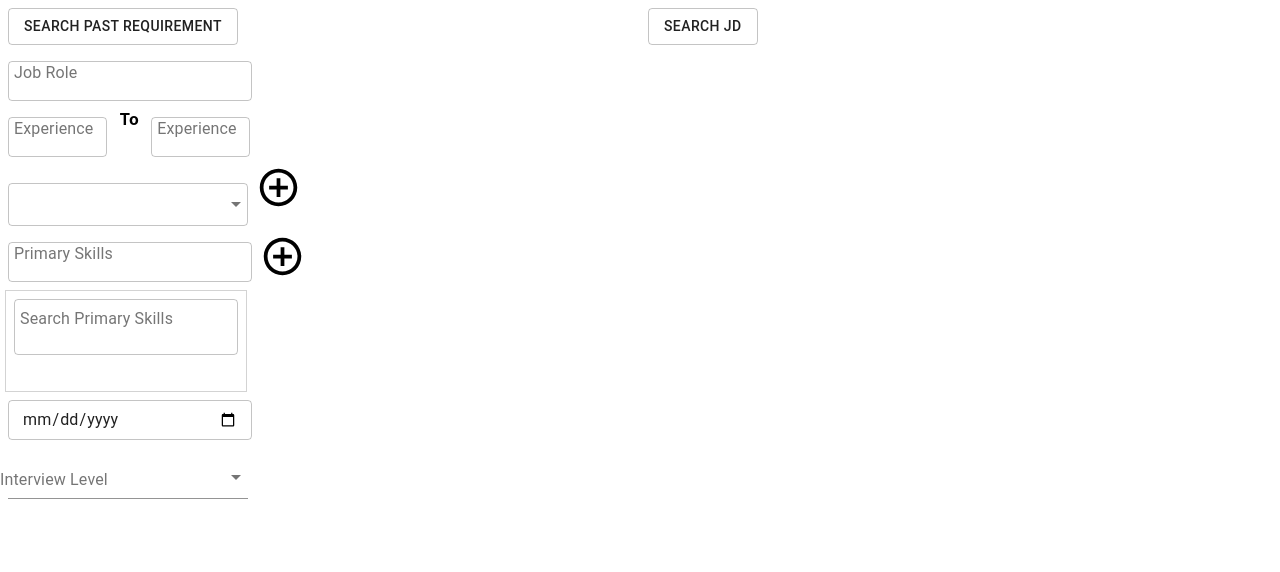
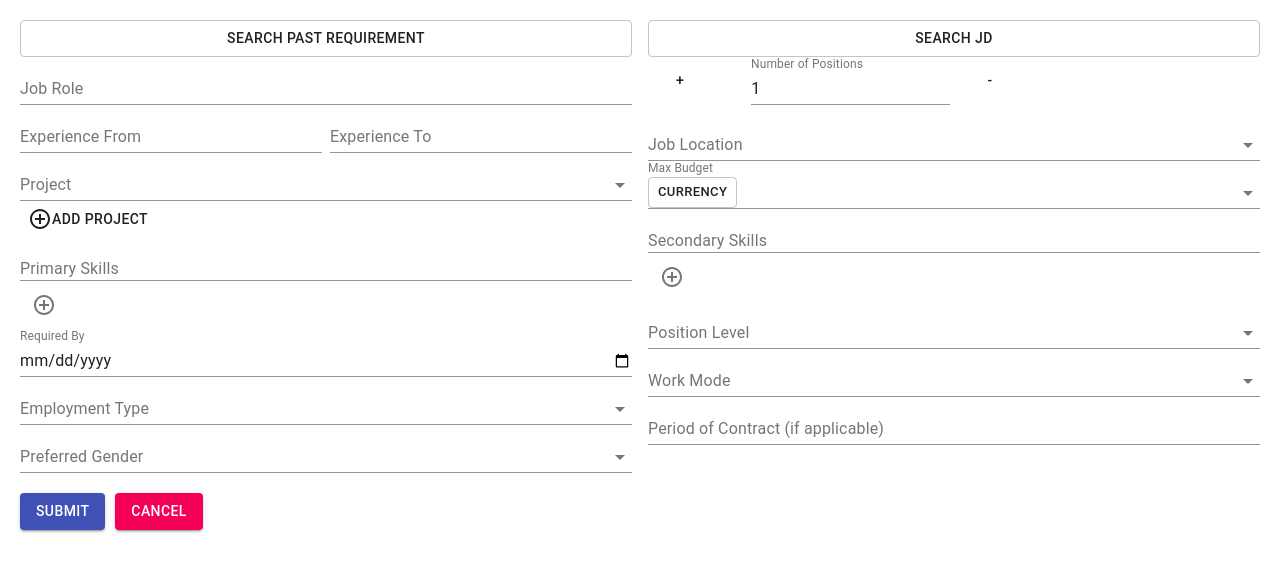
Before and after one commit to Vaibhavwadkar/erp-project-demo, a React (Create React App) app: page / in a window 1280 px wide. Shown: the top 572 px of the page. Built offline with nearby package versions, Linux system fonts and the light colour scheme.

Commit message:
'CandidateRequirement-v2'

```diff
--- a/package.json
+++ b/package.json
@@ -11,6 +11,7 @@
     "@testing-library/jest-dom": "^5.16.5",
     "@testing-library/react": "^13.4.0",
     "@testing-library/user-event": "^13.5.0",
+    "bootstrap": "^5.3.0",
     "react": "^18.2.0",
     "react-dom": "^18.2.0",
     "react-hook-form": "^7.44.3",
--- a/src/App.css
+++ b/src/App.css
@@ -1,3 +1,6 @@
-#outlined-size-small b{
-  margin-top: 50%;
-}
+/* .form-actions {
+  margin-top: 20px;
+  display: flex;
+  justify-content: flex-end;
+  gap: 10px;
+} */
--- a/src/Pages/CandidateRequirement.jsx
+++ b/src/Pages/CandidateRequirement.jsx
@@ -1,161 +1,267 @@
-import React from 'react'
-import { Grid, Button, TextField, makeStyles, useTheme, Select, OutlinedInput, MenuItem, FormControl, InputLabel } from '@material-ui/core';
+import React, { useState } from 'react';
+import {
+  Grid,
+  Button,
+  TextField,
+  Select,
+  MenuItem,
+  FormControl,
+  InputLabel,
+  InputAdornment,
+  Chip,
+  IconButton,
+} from '@material-ui/core';
+import Autocomplete from '@mui/material/Autocomplete';
 import AddCircleOutlineIcon from '@mui/icons-material/AddCircleOutline';
-import Box from '@mui/material/Box';
+import SearchIcon from '@mui/icons-material/Search';
 
-const useStyle = makeStyles(theme => ({
-  root : {
-    '& .MuiButtonBase-root' : {
+const SearchBar = ({ label }) => {
+  const [searchValue, setSearchValue] = useState('');
+  const [tags, setTags] = useState([]);
 
-      margin:theme.spacing(1)
-    },
-    '& .MuiInputBase-root' : {
+  const handleAddTag = () => {
+    if (searchValue !== '') {
+      setTags([...tags, searchValue]);
+      setSearchValue('');
+    }
+  };
 
-      margin:theme.spacing(1)
-    }
-  }
-}) )
+  const handleDeleteTag = (tag) => {
+    setTags(tags.filter((t) => t !== tag));
+  };
 
-const ITEM_HEIGHT = 48;
-const ITEM_PADDING_TOP = 8;
-const MenuProps = {
-  PaperProps: {
-    style: {
-      maxHeight: ITEM_HEIGHT * 4.5 + ITEM_PADDING_TOP,
-      width: 250,
-    },
-  },
+  return (
+    <div>
+      <Autocomplete
+        freeSolo
+        options={[]}
+        value={searchValue}
+        onChange={(e) => setSearchValue(e.target.value)}
+        renderInput={(params) => (
+          <TextField {...params} label={label} fullWidth />
+        )}
+      />
+      <div>
+        {tags.map((tag) => (
+          <Chip
+            key={tag}
+            label={tag}
+            onDelete={() => handleDeleteTag(tag)}
+            style={{ marginRight: 5 }}
+          />
+        ))}
+      </div>
+      <IconButton onClick={handleAddTag}>
+        <AddCircleOutlineIcon />
+      </IconButton>
+    </div>
+  );
 };
 
-const names = [
-  'SHOULD BE LIST OF PROJECTS'
-];
+const CandidateRequirementForm = () => {
+  const [positions, setPositions] = useState(1);
+  const [maxBudget, setMaxBudget] = useState('');
 
-function getStyles(name, personName, theme) {
-  return {
-    fontWeight:
-      personName.indexOf(name) === -1
-        ? theme.typography.fontWeightRegular
-        : theme.typography.fontWeightMedium,
+  const handlePositionChange = (value) => {
+    setPositions(value);
   };
-}
 
+  const handleAddPosition = () => {
+    setPositions(positions + 1);
+  };
 
-export default function CandidateRequirement() {
+  const handleRemovePosition = () => {
+    if (positions > 1) {
+      setPositions(positions - 1);
+    }
+  };
 
-    // const [values, setValues] = useState();
-    const textFieldStyle = {
-      width: '115px', // Set the desired width
+  const handleMaxBudgetChange = (value) => {
+    setMaxBudget(value);
+  };
 
-    };
+  const handleSearchJD = () => {
+    console.log('Search JD button clicked');
+  };
 
-    const normaltextFieldStyle = {
-      width: '260px', // Set the desired width
+  const handleSearchPastRequirements = () => {
+    console.log('Search past requirements button clicked');
+  };
 
-    };
+  const handleSubmit = () => {
+    console.log('Form submitted');
+  };
 
-
-    const classes = useStyle();
-
-    const theme = useTheme();
-    const [personName, setPersonName] = React.useState([]);
-
-    const handleChange = (event) => {
-      const {
-        target: { value },
-      } = event;
-      setPersonName(
-        // On autofill we get a stringified value.
-        typeof value === 'string' ? value.split(',') : value,
-      );
-    };
+  const handleCancel = () => {
+    console.log('Form cancelled');
+  };
 
   return (
-
-    <form className={classes.root}>
-
-        <Grid container>
+    <div style={{ margin: '20px' }}>
+      <Grid container spacing={2}>
+        <Grid item xs={12} sm={6}>
+          <Button
+            variant="outlined"
+            onClick={handleSearchPastRequirements}
+            style={{ width: '100%' }}
+          >
+            Search Past Requirement
+          </Button>
+          <TextField label="Job Role" fullWidth style={{ width: '100%' }} />
+          <Grid container spacing={1}>
             <Grid item xs={6}>
-             <Button variant="outlined" href="#outlined-buttons">Search Past Requirement</Button><br/>
-             <TextField  id="outlined-size-small" label="Job Role" variant="outlined"  size="small" style={normaltextFieldStyle}/><br/>
-             <TextField  id="outlined-size-small" label="Experience" variant="outlined"  size="small" style={textFieldStyle}/> <b>To</b> <TextField id="outlined-basic" label="Experience" variant="outlined"  size="small" style={textFieldStyle}/><br/>
-
-             <Select
-          labelId="demo-multiple-name-label"
-          id="demo-multiple-name"
-          multiple
-          value={personName}
-          style={{width: 240, height: 43}}
-
-          onChange={handleChange}
-          input={<OutlinedInput label="Name" />}
-          MenuProps={MenuProps}
-        >
-          {names.map((name) => (
-            <MenuItem
-              key={name}
-              value={name}
-              style={getStyles(name, personName, theme)}
-            >
-              {name}
-            </MenuItem>
-          ))}
-        </Select><AddCircleOutlineIcon style={{fontSize: 45}}/>
-              <br/>
-              <TextField  id="outlined-size-small" label="Primary Skills" variant="outlined"  size="small" style={normaltextFieldStyle}/><AddCircleOutlineIcon style={{fontSize: 45}}/><br/>
-              <Box
-                  sx={{
-                    width: 240,
-                    height: 100,
-                    border: '1px solid lightgrey',
-                    marginLeft: '5px',
-                  }}
-                >
-                  <TextField
-                    id="outlined-search"
-                    label="Search Primary Skills"
-                    type="search"
-                    variant="outlined"
-                    style={{ width: '100%', height: '20%' }}
-                />
-              </Box>
-
-              <TextField  id="outlined-size-small" type="date" variant="outlined"  size="small" style={normaltextFieldStyle}/><br/>
-
-              <FormControl sx={{ m: 1, minWidth: 120 }}>
-        <InputLabel id="demo-simple-select-helper-label">Interview Level</InputLabel>
-        <Select
-          labelId="demo-simple-select-helper-label"
-          id="demo-simple-select-helper"
-
-          style={{width: 240 , height: 43}}
-          label="Employment Type"
-          onChange={handleChange}
-        >
-          <MenuItem value="">
-            <em>None</em>
-          </MenuItem>
-          <MenuItem >Employment Type</MenuItem>
-          <MenuItem >Permanant</MenuItem>
-          <MenuItem >Contract</MenuItem>
-          <MenuItem >Part Time</MenuItem>
-          <MenuItem >Freelance</MenuItem>
-          <MenuItem >Internship</MenuItem>
-          <MenuItem >Apprenticeship</MenuItem>
-          <MenuItem >Remote</MenuItem>
-
-        </Select>
-
-      </FormControl>
-
+              <TextField
+                label="Experience From"
+                fullWidth
+                style={{ width: '100%' }}
+              />
+            </Grid>
+            <Grid item xs={6}>
+              <TextField
+                label="Experience To"
+                fullWidth
+                style={{ width: '100%' }}
+              />
+            </Grid>
+          </Grid>
+          <FormControl fullWidth style={{ width: '100%' }}>
+            <InputLabel>Project</InputLabel>
+            <Select fullWidth>
+              <MenuItem>Project 1</MenuItem>
+              <MenuItem>Project 2</MenuItem>
+              <MenuItem>Project 3</MenuItem>
+            </Select>
+          </FormControl>
+          <Button>
+            <AddCircleOutlineIcon /> Add Project
+          </Button>
+          <SearchBar label="Primary Skills" />
+          <TextField
+            label="Required By"
+            type="date"
+            fullWidth
+            InputLabelProps={{
+              shrink: true,
+            }}
+          />
+          <FormControl fullWidth style={{ width: '100%' }}>
+            <InputLabel>Employment Type</InputLabel>
+            <Select fullWidth>
+              <MenuItem>Full-time</MenuItem>
+              <MenuItem>Part-time</MenuItem>
+              <MenuItem>Contract</MenuItem>
+              <MenuItem>Freelance</MenuItem>
+            </Select>
+          </FormControl>
+          <FormControl fullWidth style={{ width: '100%' }}>
+            <InputLabel>Preferred Gender</InputLabel>
+            <Select fullWidth>
+              <MenuItem>Male</MenuItem>
+              <MenuItem>Female</MenuItem>
+              <MenuItem>Other</MenuItem>
+            </Select>
+          </FormControl>
         </Grid>
 
+        <Grid item xs={12} sm={6}>
+          <Button
+            variant="outlined"
+            onClick={handleSearchJD}
+            style={{ width: '100%' }}
+          >
+            Search JD
+          </Button>
+          <Grid container spacing={1} alignItems="center">
+            <Grid item xs={2}>
+              <Button onClick={handleAddPosition}>+</Button>
+            </Grid>
+            <Grid item xs={4}>
+              <TextField
+                label="Number of Positions"
+                value={positions}
+                onChange={(e) => handlePositionChange(e.target.value)}
+                fullWidth
+                style={{ width: '100%' }}
+              />
+            </Grid>
+            <Grid item xs={2}>
+              <Button onClick={handleRemovePosition}>-</Button>
+            </Grid>
+            <Grid item xs={12}>
+              <FormControl fullWidth style={{ width: '100%' }}>
+                <InputLabel>Job Location</InputLabel>
+                <Select fullWidth>
+                  <MenuItem>Location 1</MenuItem>
+                  <MenuItem>Location 2</MenuItem>
+                  <MenuItem>Location 3</MenuItem>
+                </Select>
+              </FormControl>
+            </Grid>
+          </Grid>
+          <div style={{ width: '100%' }}>
+            <FormControl fullWidth>
+              <InputLabel>Max Budget</InputLabel>
+              <Select
+                value={maxBudget}
+                onChange={(e) => handleMaxBudgetChange(e.target.value)}
+                fullWidth
+                startAdornment={
+                  <InputAdornment position="start">
+                    <Button
+                      variant="outlined"
+                      size="small"
+                      disableRipple
+                      style={{ minWidth: 0 }}
+                    >
+                      Currency
+                    </Button>
+                  </InputAdornment>
+                }
+              >
+                <MenuItem>Action</MenuItem>
+              </Select>
+            </FormControl>
+          </div>
+          <SearchBar label="Secondary Skills" />
+          <FormControl fullWidth style={{ width: '100%' }}>
+            <InputLabel>Position Level</InputLabel>
+            <Select fullWidth>
+              <MenuItem>Level 1</MenuItem>
+              <MenuItem>Level 2</MenuItem>
+              <MenuItem>Level 3</MenuItem>
+            </Select>
+          </FormControl>
+          <FormControl fullWidth style={{ width: '100%' }}>
+            <InputLabel>Work Mode</InputLabel>
+            <Select fullWidth>
+              <MenuItem>Mode 1</MenuItem>
+              <MenuItem>Mode 2</MenuItem>
+              <MenuItem>Mode 3</MenuItem>
+            </Select>
+          </FormControl>
+          <TextField
+            label="Period of Contract (if applicable)"
+            fullWidth
+            style={{ width: '100%' }}
+          />
+        </Grid>
+      </Grid>
 
-            <Grid item xs={6}>
-             <Button variant="outlined" href="#outlined-buttons">Search JD</Button>
-            </Grid>
-        </Grid>
+      <div style={{ marginTop: '20px' }}>
+        <Button
+          variant="contained"
+          color="primary"
+          onClick={handleSubmit}
+          style={{ marginRight: '10px' }}
+        >
+          Submit
+        </Button>
+        <Button variant="contained" color="secondary" onClick={handleCancel}>
+          Cancel
+        </Button>
+      </div>
+    </div>
+  );
+};
 
-    </form>
-  )
-}
+export default CandidateRequirementForm;
```
Also changed, not shown: src/Pages/SearchBarAndTag.js (added, +42 -0 lines), src/index.js (+8 -4 lines), 1 other file (tests, documents, lock files or other folders).
